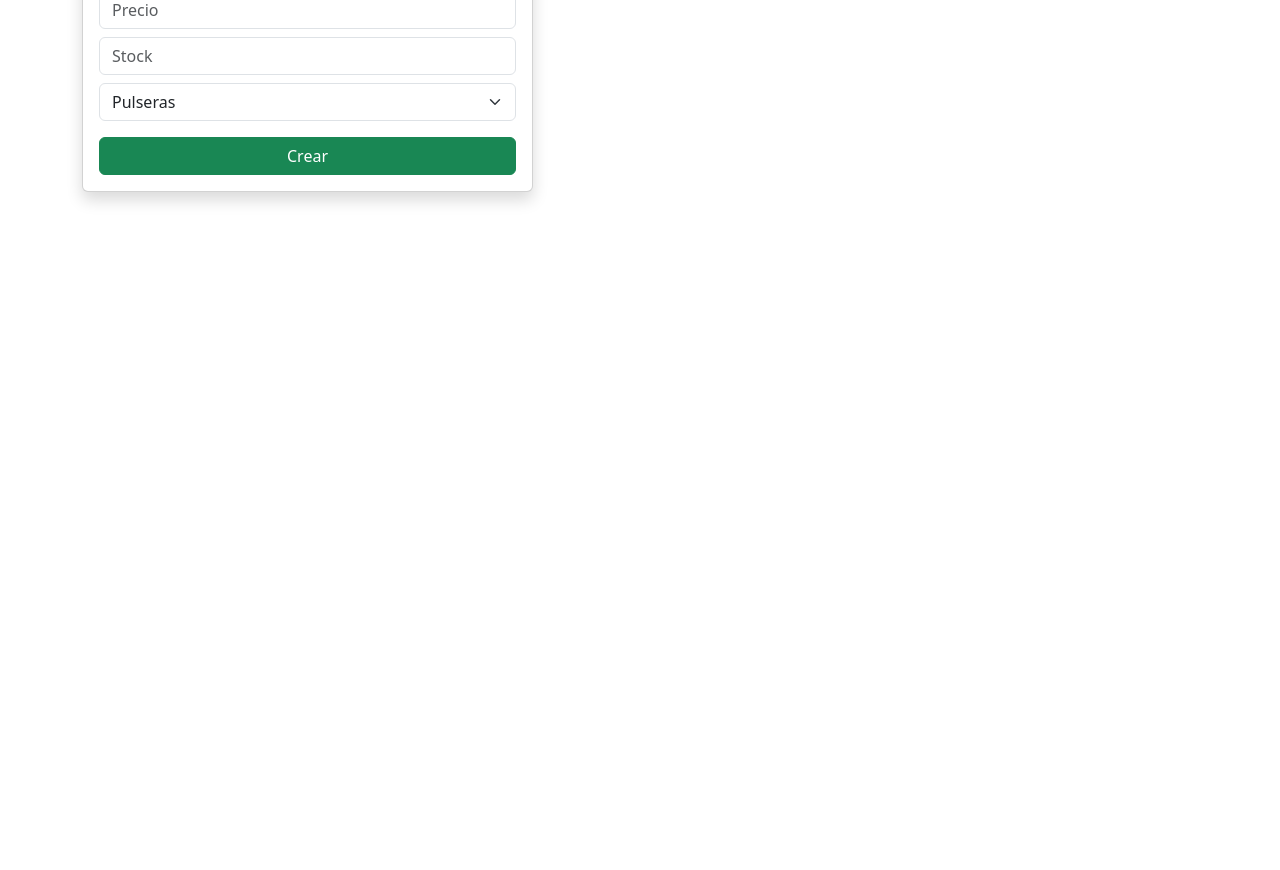
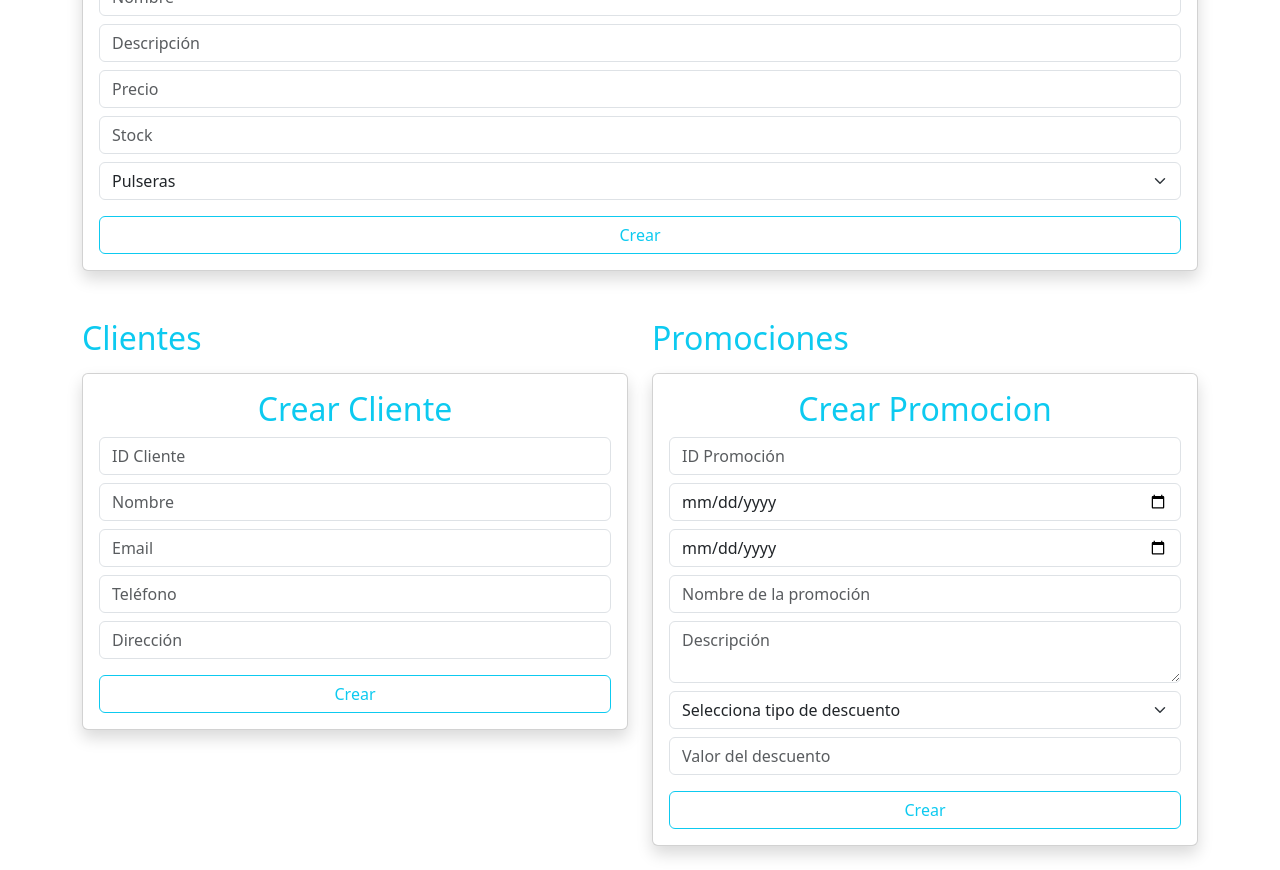
Before and after one commit to carolayuss/API-REACT, a React (Create React App) app: page / in a window 1280 px wide. Shown: the part 260-1130 px from the top of the page. Before the commit the page ends 800 px from the top, so only its background shows below. Built offline with nearby package versions, Linux system fonts and the light colour scheme; no server answers.

Commit message:
se agrega nuevos componentes

```diff
--- a/src/App.js
+++ b/src/App.js
@@ -1,27 +1,29 @@
 import React, { useEffect, useState } from 'react';
 import ProductoForm from './components/Producto/ProductoForm';
 import ProductoList from './components/Producto/ProductoList';
+import ClienteForm from './components/Cliente/ClienteForm';
+import PromocionForm from './components/Promocion/PromocionForm';
 import 'bootstrap/dist/css/bootstrap.min.css';
 
 const App = () => {
   const [productos, setProductos] = useState([]);
   const [productoActual, setProductoActual] = useState(null);
 
+  // PRODUCTO
   const fetchProductos = async () => {
     const res = await fetch('http://localhost:8080/api/producto');
     const data = await res.json();
-    console.log("Productos desde backend:", data);
     setProductos(data);
   };
 
   const addOrUpdateProducto = async (producto) => {
-  console.log("Producto recibido para enviar al backend:", producto);
     try {
       if (!producto.categoria || !producto.categoria.id_categoria) {
         producto.categoria = { id_categoria: 1 };
       } else {
         producto.categoria.id_categoria = Number(producto.categoria.id_categoria);
       }
+
       producto.precio = Number(producto.precio);
       producto.stock = Number(producto.stock);
 
@@ -50,7 +52,6 @@ const addOrUpdateProducto = async (producto) => {
     }
   };
 
-
   const deleteProducto = async (id) => {
     await fetch(`http://localhost:8080/api/producto/${id}`, {
       method: 'DELETE',
@@ -66,15 +67,58 @@ const addOrUpdateProducto = async (producto) => {
     fetchProductos();
   }, []);
 
+  // CLIENTE
+  const handleClienteSubmit = async (cliente) => {
+    try {
+      await fetch('http://localhost:8080/api/cliente', {
+        method: 'POST',
+        headers: { 'Content-Type': 'application/json' },
+        body: JSON.stringify(cliente),
+      });
+      alert("Cliente creado exitosamente");
+    } catch (error) {
+      console.error("Error al crear cliente:", error);
+    }
+  };
+
+  //PROMOCIÓN
+  const handlePromocionSubmit = async (promocion) => {
+    try {
+      await fetch('http://localhost:8080/api/promocion', {
+        method: 'POST',
+        headers: { 'Content-Type': 'application/json' },
+        body: JSON.stringify(promocion),
+      });
+      alert("Promoción creada exitosamente");
+    } catch (error) {
+      console.error("Error al crear promoción:", error);
+    }
+  };
+
   return (
     <div className="container mt-4">
-  <h1 className="text-center mb-4 text-primary">CREACIONES MYPIC</h1>
-  <div className="row">
-    <div className="col-md-5">
+      <h1 className="text-center mb-4 text-info">CREACIONES MYPIC</h1>
+
+      {/*PRODUCTOS */}
+      <div className="mb-5">
+        <h2 className="mb-3 text-info">PRODUCTOS</h2>
+        <ProductoList productos={productos} onDelete={deleteProducto} onEdit={editProducto} />
+        <div className="mt-4">
           <ProductoForm onSubmit={addOrUpdateProducto} productoInicial={productoActual} />
         </div>
-    <div className="col-md-7">
-      <ProductoList productos={productos} onDelete={deleteProducto} onEdit={editProducto} />
+      </div>
+
+      <div className="row">
+        {/* CLIENTE */}
+        <div className="col-md-6 mb-4">
+          <h2 className="mb-3 text-info">Clientes</h2>
+          <ClienteForm onSubmit={handleClienteSubmit} />
+        </div>
+
+        {/*PROMOCIÓN */}
+        <div className="col-md-6 mb-4">
+          <h2 className="mb-3 text-info">Promociones</h2>
+          <PromocionForm onSubmit={handlePromocionSubmit} />
         </div>
       </div>
     </div>
--- /dev/null
+++ b/src/components/Cliente/ClienteForm.js
@@ -0,0 +1,108 @@
+import React, { useEffect, useState } from "react";
+
+const ClienteForm = ({ onSubmit, clienteInicial }) => {
+  const [cliente, setCliente] = useState({
+    id_cliente: "",
+    nombre: "",
+    email: "",
+    telefono: "",
+    direccion: "",
+  });
+
+  useEffect(() => {
+    if (clienteInicial) {
+      setCliente({
+        id_cliente: clienteInicial.id_cliente || "",
+        nombre: clienteInicial.nombre || "",
+        email: clienteInicial.email || "",
+        telefono: clienteInicial.telefono || "",
+        direccion: clienteInicial.direccion || "",
+      });
+    }
+  }, [clienteInicial]);
+
+  const handleChange = (e) => {
+    const { name, value } = e.target;
+    setCliente({
+      ...cliente,
+      [name]: value,
+    });
+  };
+
+  const handleSubmit = (e) => {
+    e.preventDefault();
+
+    const clienteAEnviar = { ...cliente };
+
+    onSubmit(clienteAEnviar);
+
+
+    setCliente({
+      id_cliente: "",
+      nombre: "",
+      email: "",
+      telefono: "",
+      direccion: "",
+    });
+  };
+
+  return (
+    <form onSubmit={handleSubmit} className="card p-3 shadow">
+      <h2 className="card-title text-center text-info">
+        {clienteInicial ? "Editar" : "Crear"} Cliente
+      </h2>
+
+      <input
+        name="id_cliente"
+        className="form-control mb-2"
+        placeholder="ID Cliente"
+        value={cliente.id_cliente}
+        onChange={handleChange}
+        required
+      />
+
+      <input
+        name="nombre"
+        className="form-control mb-2"
+        placeholder="Nombre"
+        value={cliente.nombre}
+        onChange={handleChange}
+        required
+      />
+
+      <input
+        name="email"
+        type="email"
+        className="form-control mb-2"
+        placeholder="Email"
+        value={cliente.email}
+        onChange={handleChange}
+        required
+      />
+
+      <input
+        name="telefono"
+        className="form-control mb-2"
+        placeholder="Teléfono"
+        value={cliente.telefono}
+        onChange={handleChange}
+        required
+      />
+
+      <input
+        name="direccion"
+        className="form-control mb-3"
+        placeholder="Dirección"
+        value={cliente.direccion}
+        onChange={handleChange}
+        required
+      />
+
+      <button type="submit" className="btn btn-outline-info w-100">
+        {clienteInicial ? "Actualizar" : "Crear"}
+      </button>
+    </form>
+  );
+};
+
+export default ClienteForm;
--- a/src/components/Producto/ProductoForm.js
+++ b/src/components/Producto/ProductoForm.js
@@ -64,7 +64,7 @@ const ProductoForm = ({ onSubmit, productoInicial }) => {
   console.log("Valor de imagen:", producto.imagen);
   return (
    <form onSubmit={handleSubmit} className="card p-3 shadow">
-  <h2 className="card-title text-center">{producto.id_producto ? "Editar" : "Crear"} Producto</h2>
+  <h2 className="card-title text-center text-info">{producto.id_producto ? "Editar" : "Crear"} Producto</h2>
 
   <input
     name="nombre"
@@ -129,7 +129,7 @@ const ProductoForm = ({ onSubmit, productoInicial }) => {
     <option value={60}>Decoraciones</option>
   </select>
 
-  <button type="submit" className="btn btn-success w-100">
+  <button type="submit" className="btn btn-outline-info w-100">
     {producto.id_producto ? "Actualizar" : "Crear"}
   </button>
 </form>
--- /dev/null
+++ b/src/components/Promocion/PromocionForm.js
@@ -0,0 +1,129 @@
+import React, { useEffect, useState } from "react";
+
+const PromocionForm = ({ onSubmit, promocionInicial }) => {
+  const [promocion, setPromocion] = useState({
+    id_promocion: "",
+    fecha_inicio: "",
+    fecha_fin: "",
+    nombre: "",
+    descripcion: "",
+    tipo_descuento: "",
+    valor_descuento: "",
+  });
+
+  useEffect(() => {
+    if (promocionInicial) {
+      setPromocion({
+        id_promocion: promocionInicial.id_promocion || "",
+        fecha_inicio: promocionInicial.fecha_inicio || "",
+        fecha_fin: promocionInicial.fecha_fin || "",
+        nombre: promocionInicial.nombre || "",
+        descripcion: promocionInicial.descripcion || "",
+        tipo_descuento: promocionInicial.tipo_descuento || "",
+        valor_descuento: promocionInicial.valor_descuento || "",
+      });
+    }
+  }, [promocionInicial]);
+
+  const handleChange = (e) => {
+    const { name, value } = e.target;
+    setPromocion({ ...promocion, [name]: value });
+  };
+
+  const handleSubmit = (e) => {
+    e.preventDefault();
+    const promocionAEnviar = { ...promocion };
+    onSubmit(promocionAEnviar);
+
+    // limpiar formulario
+    setPromocion({
+      id_promocion: "",
+      fecha_inicio: "",
+      fecha_fin: "",
+      nombre: "",
+      descripcion: "",
+      tipo_descuento: "",
+      valor_descuento: "",
+    });
+  };
+
+  return (
+    <form onSubmit={handleSubmit} className="card p-3 shadow">
+      <h2 className="card-title text-center text-info">
+        {promocionInicial ? "Editar" : "Crear"} Promocion
+      </h2>
+
+      <input
+        name="id_promocion"
+        className="form-control mb-2"
+        placeholder="ID Promoción"
+        value={promocion.id_promocion}
+        onChange={handleChange}
+        required
+      />
+
+      <input
+        name="fecha_inicio"
+        type="date"
+        className="form-control mb-2"
+        value={promocion.fecha_inicio}
+        onChange={handleChange}
+        required
+      />
+
+      <input
+        name="fecha_fin"
+        type="date"
+        className="form-control mb-2"
+        value={promocion.fecha_fin}
+        onChange={handleChange}
+        required
+      />
+
+      <input
+        name="nombre"
+        className="form-control mb-2"
+        placeholder="Nombre de la promoción"
+        value={promocion.nombre}
+        onChange={handleChange}
+        required
+      />
+
+      <textarea
+        name="descripcion"
+        className="form-control mb-2"
+        placeholder="Descripción"
+        value={promocion.descripcion}
+        onChange={handleChange}
+      />
+
+      <select
+        name="tipo_descuento"
+        className="form-select mb-2"
+        value={promocion.tipo_descuento}
+        onChange={handleChange}
+        required
+      >
+        <option value="">Selecciona tipo de descuento</option>
+        <option value="PORCENTAJE">Porcentaje (%)</option>
+        <option value="FIJO">Valor fijo ($)</option>
+      </select>
+
+      <input
+        name="valor_descuento"
+        type="number"
+        className="form-control mb-3"
+        placeholder="Valor del descuento"
+        value={promocion.valor_descuento}
+        onChange={handleChange}
+        required
+      />
+
+      <button type="submit" className="btn btn-outline-info w-100">
+        {promocionInicial ? "Actualizar" : "Crear"}
+      </button>
+    </form>
+  );
+};
+
+export default PromocionForm;
```
Also changed, not shown: src/components/Producto/ProductoList.js (+18 -34 lines). Lines whose indentation alone changed are shown as unchanged.
